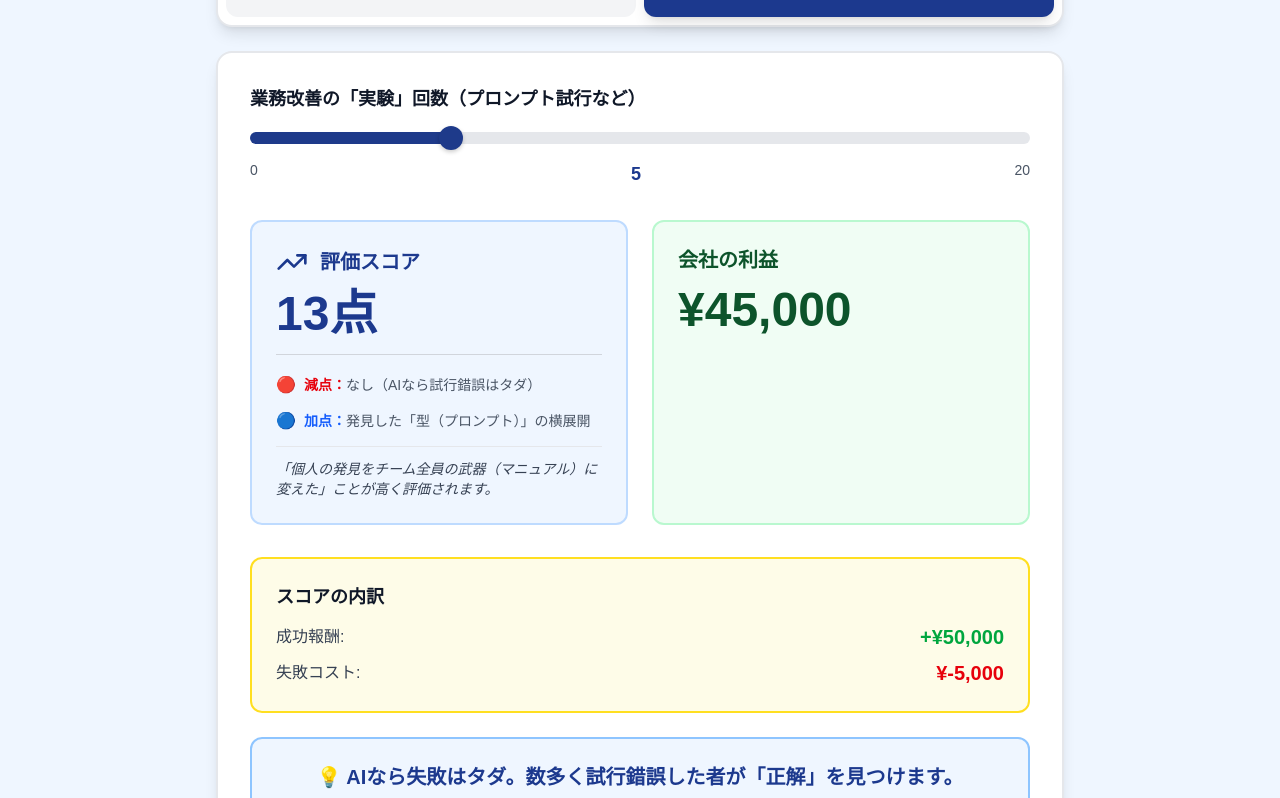
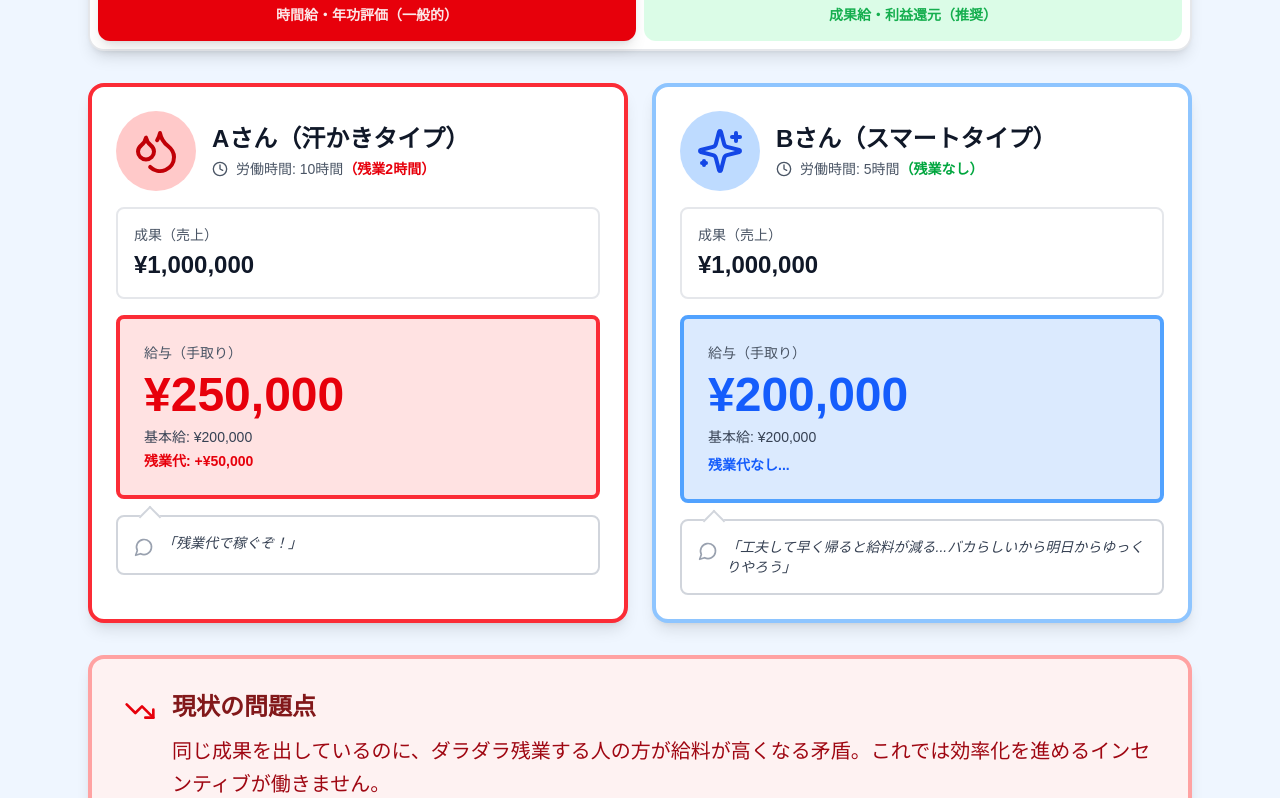
Before and after one commit to h-suzuki-4079/stealth-dx-tool, a Next.js app: page / in a window 1280 px wide. Shown: the part 1922-2720 px from the top of the page. Built offline with nearby package versions, Linux system fonts and the light colour scheme.

Commit message:
change step 2 to overtime paradox

```diff
--- a/src/components/Step2EvaluationSimulator.tsx
+++ b/src/components/Step2EvaluationSimulator.tsx
@@ -1,318 +1,309 @@
 'use client';
 
 import React, { useState } from 'react';
-import { Slider } from './ui/Slider';
-import { TrendingUp, TrendingDown, AlertCircle } from 'lucide-react';
+import {
+  Droplets,
+  Sparkles,
+  Clock,
+  TrendingUp,
+  TrendingDown,
+  MessageCircle,
+  AlertCircle,
+  CheckCircle
+} from 'lucide-react';
 
-type Mode = 'showa' | 'reiwa';
+type Mode = 'current' | 'result';
 
 export const Step2EvaluationSimulator: React.FC = () => {
-  const [mode, setMode] = useState<Mode>('reiwa');
-  const [challengeCount, setChallengeCount] = useState(5);
+  const [mode, setMode] = useState<Mode>('current');
 
-  // 昭和モード（減点主義）の計算
-  const calculateShowaMode = () => {
-    // 失敗コストが高く、挑戦回数が増えるほど評価と利益が下がる
-    const failureCost = challengeCount * 15000; // 1回あたりの失敗コスト
-    const baseScore = 100;
-    const penalty = challengeCount * 5; // 挑戦回数が増えるほど減点
-    const evaluationScore = Math.max(0, baseScore - penalty);
-
-    const baseProfit = 1000000;
-    const companyProfit = Math.max(0, baseProfit - failureCost);
-
-    return {
-      evaluationScore,
-      companyProfit,
-      successReward: 0,
-      failureCost: -failureCost,
-      message: '失敗コストが高いため、社員は「何もしない」ことが最適解になります。',
-    };
+  // 現状の給与規定モード
+  const currentMode = {
+    personA: {
+      name: 'Aさん（汗かきタイプ）',
+      icon: Droplets,
+      workHours: 10,
+      overtimeHours: 2,
+      sales: 1000000,
+      baseSalary: 200000,
+      overtimePay: 50000,
+      totalSalary: 250000,
+      comment: '残業代で稼ぐぞ！',
+      color: 'red',
+    },
+    personB: {
+      name: 'Bさん（スマートタイプ）',
+      icon: Sparkles,
+      workHours: 5,
+      overtimeHours: 0,
+      sales: 1000000,
+      baseSalary: 200000,
+      overtimePay: 0,
+      totalSalary: 200000,
+      comment: '工夫して早く帰ると給料が減る...バカらしいから明日からゆっくりやろう',
+      color: 'blue',
+    },
   };
 
-  // 令和モード（加点主義）の計算
-  const calculateReiwaMode = () => {
-    // AI活用により失敗コストが無視でき、挑戦回数が増えるほど評価と利益が上がる
-    const successRate = Math.min(0.3, 0.05 + challengeCount * 0.01); // 挑戦回数が増えるほど成功率が上がる
-    const successReward = challengeCount * successRate * 100000; // 成功報酬
-    const failureCost = challengeCount * 1000; // AI活用により失敗コストは低い
-    const evaluationScore = Math.round(challengeCount * 2.5);
-    const companyProfit = Math.round(successReward - failureCost);
-
-    return {
-      evaluationScore,
-      companyProfit,
-      successReward: Math.round(successReward),
-      failureCost: -failureCost,
-      message: 'AIなら失敗はタダ。数多く試行錯誤した者が「正解」を見つけます。',
-    };
+  // 成果配分ルールモード
+  const resultMode = {
+    personA: {
+      name: 'Aさん（汗かきタイプ）',
+      icon: Droplets,
+      workHours: 10,
+      overtimeHours: 2,
+      sales: 1000000,
+      baseSalary: 200000,
+      productivityBonus: 0,
+      totalSalary: 200000,
+      comment: 'ヤバい、私もツール覚えなきゃ',
+      color: 'gray',
+      evaluation: '効率化の指導対象',
+    },
+    personB: {
+      name: 'Bさん（スマートタイプ）',
+      icon: Sparkles,
+      workHours: 5,
+      overtimeHours: 0,
+      sales: 1000000,
+      baseSalary: 200000,
+      productivityBonus: 80000,
+      totalSalary: 280000,
+      comment: 'もっと効率化してボーナス増やすぞ！',
+      color: 'green',
+      evaluation: '最高評価！',
+    },
   };
 
-  const result = mode === 'showa' ? calculateShowaMode() : calculateReiwaMode();
+  const data = mode === 'current' ? currentMode : resultMode;
 
   return (
-    <div className="w-full max-w-4xl mx-auto px-6 py-12">
+    <div className="w-full max-w-6xl mx-auto px-6 py-12">
       <h2 className="text-4xl font-bold text-blue-900 mb-8 text-center">
-        Step 2: 評価制度シミュレーター
+        頑張る人が損をする？ 給与と評価の矛盾チェック
       </h2>
 
       {/* モード切り替えタブ */}
-      <div className="bg-white rounded-2xl p-2 shadow-lg border-2 border-gray-200 mb-6">
+      <div className="bg-white rounded-2xl p-2 shadow-lg border-2 border-gray-200 mb-8">
         <div className="flex gap-2">
           <button
-            onClick={() => setMode('showa')}
+            onClick={() => setMode('current')}
             className={`flex-1 py-4 px-6 rounded-xl font-bold text-xl transition-all duration-300 ${
-              mode === 'showa'
-                ? 'bg-gray-700 text-white shadow-lg'
+              mode === 'current'
+                ? 'bg-red-600 text-white shadow-lg'
                 : 'bg-gray-100 text-gray-600 hover:bg-gray-200'
             }`}
           >
             <div className="flex items-center justify-center gap-2">
               <AlertCircle className="w-6 h-6" />
-              <span>昭和・労働集約モデル（減点主義）</span>
+              <span>[A] 現状の給与規定</span>
             </div>
+            <div className="text-sm mt-1 opacity-90">時間給・年功評価（一般的）</div>
           </button>
           <button
-            onClick={() => setMode('reiwa')}
+            onClick={() => setMode('result')}
             className={`flex-1 py-4 px-6 rounded-xl font-bold text-xl transition-all duration-300 ${
-              mode === 'reiwa'
-                ? 'bg-blue-900 text-white shadow-lg'
-                : 'bg-blue-100 text-blue-600 hover:bg-blue-200'
+              mode === 'result'
+                ? 'bg-green-600 text-white shadow-lg'
+                : 'bg-green-100 text-green-600 hover:bg-green-200'
             }`}
           >
             <div className="flex items-center justify-center gap-2">
-              <TrendingUp className="w-6 h-6" />
-              <span>令和・AI活用モデル（加点主義）</span>
+              <CheckCircle className="w-6 h-6" />
+              <span>[B] 成果配分ルール</span>
             </div>
+            <div className="text-sm mt-1 opacity-90">成果給・利益還元（推奨）</div>
           </button>
         </div>
       </div>
 
-      <div className="bg-white rounded-2xl p-8 shadow-lg border-2 border-gray-200 mb-6">
-        <div className="mb-8">
-          <Slider
-            value={challengeCount}
-            onChange={setChallengeCount}
-            min={0}
-            max={20}
-            step={1}
-            label="業務改善の「実験」回数（プロンプト試行など）"
-          />
-        </div>
-
-        <div className="grid md:grid-cols-2 gap-6 mb-8">
-          <div
-            className={`rounded-xl p-6 border-2 transition-all duration-300 ${
-              mode === 'showa'
-                ? 'bg-gray-50 border-gray-300'
-                : 'bg-blue-50 border-blue-200'
-            }`}
-          >
-            <div className="flex items-center gap-3 mb-3">
-              {mode === 'showa' ? (
-                <TrendingDown className="w-8 h-8 text-gray-700" />
-              ) : (
-                <TrendingUp className="w-8 h-8 text-blue-900" />
-              )}
-              <h3
-                className={`text-xl font-semibold ${
-                  mode === 'showa' ? 'text-gray-700' : 'text-blue-900'
-                }`}
-              >
-                評価スコア
-              </h3>
+      {/* 2人の社員の比較カード */}
+      <div className="grid md:grid-cols-2 gap-6 mb-8">
+        {/* Aさん */}
+        <div className={`bg-white rounded-2xl p-6 shadow-lg border-4 transition-all duration-300 ${
+          mode === 'current'
+            ? 'border-red-500 bg-red-50'
+            : 'border-gray-300 bg-gray-50'
+        }`}>
+          <div className="flex items-center gap-4 mb-4">
+            <div className={`p-4 rounded-full ${
+              mode === 'current' ? 'bg-red-200' : 'bg-gray-200'
+            }`}>
+              {React.createElement(data.personA.icon, {
+                className: `w-12 h-12 ${
+                  mode === 'current' ? 'text-red-700' : 'text-gray-600'
+                }`
+              })}
             </div>
-            <p
-              className={`text-5xl font-bold ${
-                mode === 'showa' ? 'text-gray-700' : 'text-blue-900'
-              }`}
-            >
-              {result.evaluationScore}点
-            </p>
-
-            {/* 評価スコアの内訳 */}
-            <div className="mt-4 space-y-2 pt-4 border-t border-gray-300">
-              {mode === 'showa' ? (
-                <>
-                  <div className="flex items-start gap-2">
-                    <span className="text-red-600">🔴</span>
-                    <div className="flex-1">
-                      <span className="text-sm text-gray-600">
-                        <span className="font-semibold text-red-600">減点：</span>
-                        失敗による手戻りコスト（残業代増）
-                      </span>
-                    </div>
-                  </div>
-                  <div className="flex items-start gap-2">
-                    <span className="text-blue-600">🔵</span>
-                    <div className="flex-1">
-                      <span className="text-sm text-gray-600">
-                        <span className="font-semibold text-blue-600">加点：</span>
-                        なし（現状維持が目標）
-                      </span>
-                    </div>
-                  </div>
-                  <div className="mt-3 pt-3 border-t border-gray-200">
-                    <p className="text-sm text-gray-700 italic">
-                      「余計なことをしてミスするくらいなら、何もしない方がマシ」と判断されます。
-                    </p>
-                  </div>
-                </>
-              ) : (
-                <>
-                  <div className="flex items-start gap-2">
-                    <span className="text-red-600">🔴</span>
-                    <div className="flex-1">
-                      <span className="text-sm text-gray-600">
-                        <span className="font-semibold text-red-600">減点：</span>
-                        なし（AIなら試行錯誤はタダ）
-                      </span>
-                    </div>
-                  </div>
-                  <div className="flex items-start gap-2">
-                    <span className="text-blue-600">🔵</span>
-                    <div className="flex-1">
-                      <span className="text-sm text-gray-600">
-                        <span className="font-semibold text-blue-600">加点：</span>
-                        発見した「型（プロンプト）」の横展開
-                      </span>
-                    </div>
-                  </div>
-                  <div className="mt-3 pt-3 border-t border-gray-200">
-                    <p className="text-sm text-gray-700 italic">
-                      「個人の発見をチーム全員の武器（マニュアル）に変えた」ことが高く評価されます。
-                    </p>
-                  </div>
-                </>
-              )}
+            <div>
+              <h3 className="text-2xl font-bold text-gray-900">{data.personA.name}</h3>
+              <div className="flex items-center gap-2 mt-1">
+                <Clock className="w-4 h-4 text-gray-600" />
+                <span className="text-sm text-gray-600">
+                  労働時間: {data.personA.workHours}時間
+                  {data.personA.overtimeHours > 0 && (
+                    <span className="text-red-600 font-semibold">
+                      （残業{data.personA.overtimeHours}時間）
+                    </span>
+                  )}
+                </span>
+              </div>
             </div>
           </div>
 
-          <div
-            className={`rounded-xl p-6 border-2 transition-all duration-300 ${
-              mode === 'showa'
-                ? 'bg-gray-50 border-gray-300'
-                : 'bg-green-50 border-green-200'
-            }`}
-          >
-            <h3
-              className={`text-xl font-semibold mb-3 ${
-                mode === 'showa' ? 'text-gray-700' : 'text-green-900'
-              }`}
-            >
-              会社の利益
-            </h3>
-            <p
-              className={`text-5xl font-bold ${
-                mode === 'showa' ? 'text-gray-700' : 'text-green-900'
-              }`}
-            >
-              ¥{result.companyProfit.toLocaleString()}
-            </p>
-            {mode === 'showa' && (
-              <p className="text-sm text-gray-600 mt-2">
-                残業代などのコスト増で利益が減少
+          <div className="mb-4 p-4 bg-white rounded-lg border-2 border-gray-200">
+            <div className="text-sm text-gray-600 mb-1">成果（売上）</div>
+            <div className="text-2xl font-bold text-gray-900">
+              ¥{data.personA.sales.toLocaleString()}
+            </div>
+          </div>
+
+          <div className={`mb-4 p-6 rounded-lg border-4 ${
+            mode === 'current'
+              ? 'bg-red-100 border-red-500'
+              : 'bg-gray-100 border-gray-400'
+          }`}>
+            <div className="text-sm text-gray-600 mb-2">給与（手取り）</div>
+            <div className={`text-5xl font-bold mb-2 ${
+              mode === 'current' ? 'text-red-600' : 'text-gray-700'
+            }`}>
+              ¥{data.personA.totalSalary.toLocaleString()}
+            </div>
+            {mode === 'current' ? (
+              <div className="text-sm text-gray-700 space-y-1">
+                <div>基本給: ¥{data.personA.baseSalary.toLocaleString()}</div>
+                <div className="text-red-600 font-semibold">
+                  残業代: +¥{data.personA.overtimePay.toLocaleString()}
+                </div>
+              </div>
+            ) : (
+              <div className="text-sm text-gray-700">
+                <div>基本給: ¥{data.personA.baseSalary.toLocaleString()}</div>
+                <div className="text-gray-600 mt-2 font-semibold">
+                  {data.personA.evaluation}
+                </div>
+              </div>
+            )}
+          </div>
+
+          {/* 吹き出し */}
+          <div className="bg-white rounded-lg p-4 border-2 border-gray-300 relative">
+            <div className="absolute -top-2 left-6 w-4 h-4 bg-white border-l-2 border-t-2 border-gray-300 transform rotate-45"></div>
+            <div className="flex items-start gap-2">
+              <MessageCircle className="w-5 h-5 text-gray-400 mt-1 flex-shrink-0" />
+              <p className="text-sm text-gray-700 italic">
+                「{data.personA.comment}」
               </p>
-            )}
+            </div>
           </div>
         </div>
 
-        {/* スコアの内訳 */}
-        <div
-          className={`rounded-xl p-6 border-2 mb-6 transition-all duration-300 ${
-            mode === 'showa'
-              ? 'bg-gray-50 border-gray-300'
-              : 'bg-yellow-50 border-yellow-300'
-          }`}
-        >
-          <h4 className="text-lg font-semibold text-gray-900 mb-3">スコアの内訳</h4>
-          <div className="space-y-2">
-            {mode === 'reiwa' && (
-              <div className="flex justify-between items-center">
-                <span className="text-gray-700">成功報酬:</span>
-                <span className="text-green-600 font-bold text-xl">
-                  +¥{result.successReward.toLocaleString()}
+        {/* Bさん */}
+        <div className={`bg-white rounded-2xl p-6 shadow-lg border-4 transition-all duration-300 ${
+          mode === 'current'
+            ? 'border-blue-300 bg-blue-50'
+            : 'border-green-500 bg-green-50'
+        }`}>
+          <div className="flex items-center gap-4 mb-4">
+            <div className={`p-4 rounded-full ${
+              mode === 'current' ? 'bg-blue-200' : 'bg-green-200'
+            }`}>
+              {React.createElement(data.personB.icon, {
+                className: `w-12 h-12 ${
+                  mode === 'current' ? 'text-blue-700' : 'text-green-700'
+                }`
+              })}
+            </div>
+            <div>
+              <h3 className="text-2xl font-bold text-gray-900">{data.personB.name}</h3>
+              <div className="flex items-center gap-2 mt-1">
+                <Clock className="w-4 h-4 text-gray-600" />
+                <span className="text-sm text-gray-600">
+                  労働時間: {data.personB.workHours}時間
+                  {data.personB.overtimeHours === 0 && (
+                    <span className="text-green-600 font-semibold">（残業なし）</span>
+                  )}
                 </span>
               </div>
-            )}
-            <div className="flex justify-between items-center">
-              <span className="text-gray-700">失敗コスト:</span>
-              <span className="text-red-600 font-bold text-xl">
-                ¥{result.failureCost.toLocaleString()}
-              </span>
             </div>
-            {mode === 'showa' && (
-              <div className="flex justify-between items-center">
-                <span className="text-gray-700">減点ペナルティ:</span>
-                <span className="text-red-600 font-bold text-xl">
-                  -{challengeCount * 5}点
-                </span>
+          </div>
+
+          <div className="mb-4 p-4 bg-white rounded-lg border-2 border-gray-200">
+            <div className="text-sm text-gray-600 mb-1">成果（売上）</div>
+            <div className="text-2xl font-bold text-gray-900">
+              ¥{data.personB.sales.toLocaleString()}
+            </div>
+          </div>
+
+          <div className={`mb-4 p-6 rounded-lg border-4 ${
+            mode === 'current'
+              ? 'bg-blue-100 border-blue-400'
+              : 'bg-green-100 border-green-500'
+          }`}>
+            <div className="text-sm text-gray-600 mb-2">給与（手取り）</div>
+            <div className={`text-5xl font-bold mb-2 ${
+              mode === 'current' ? 'text-blue-600' : 'text-green-600'
+            }`}>
+              ¥{data.personB.totalSalary.toLocaleString()}
+            </div>
+            {mode === 'current' ? (
+              <div className="text-sm text-gray-700">
+                <div>基本給: ¥{data.personB.baseSalary.toLocaleString()}</div>
+                <div className="text-blue-600 mt-2 font-semibold">残業代なし...</div>
+              </div>
+            ) : (
+              <div className="text-sm text-gray-700 space-y-1">
+                <div>基本給: ¥{data.personB.baseSalary.toLocaleString()}</div>
+                <div className="text-green-600 font-semibold">
+                  生産性手当: +¥{data.personB.productivityBonus.toLocaleString()}
+                </div>
+                <div className="text-green-700 font-bold text-lg mt-2">
+                  {data.personB.evaluation}
+                </div>
               </div>
             )}
           </div>
-        </div>
 
-        {/* メッセージ */}
-        <div
-          className={`rounded-xl p-6 border-2 transition-all duration-300 ${
-            mode === 'showa'
-              ? 'bg-red-50 border-red-300'
-              : 'bg-blue-50 border-blue-300'
-          }`}
-        >
-          <p
-            className={`text-xl font-semibold text-center ${
-              mode === 'showa' ? 'text-red-900' : 'text-blue-900'
-            }`}
-          >
-            💡 {result.message}
-          </p>
+          {/* 吹き出し */}
+          <div className="bg-white rounded-lg p-4 border-2 border-gray-300 relative">
+            <div className="absolute -top-2 left-6 w-4 h-4 bg-white border-l-2 border-t-2 border-gray-300 transform rotate-45"></div>
+            <div className="flex items-start gap-2">
+              <MessageCircle className="w-5 h-5 text-gray-400 mt-1 flex-shrink-0" />
+              <p className="text-sm text-gray-700 italic">
+                「{data.personB.comment}」
+              </p>
+            </div>
+          </div>
         </div>
       </div>
 
-      {/* グラフ表示 */}
-      <div className="bg-white rounded-xl p-6 shadow-lg border-2 border-gray-200">
-        <h3 className="text-xl font-semibold text-gray-900 mb-4">
-          評価スコアの推移
-        </h3>
-        <div className="h-64 flex items-end justify-between gap-2">
-          {Array.from({ length: 21 }, (_, i) => {
-            let height: number;
-            if (mode === 'showa') {
-              // 昭和モード：右肩下がり
-              const baseScore = 100;
-              const penalty = i * 5;
-              const score = Math.max(0, baseScore - penalty);
-              height = (score / 100) * 100;
-            } else {
-              // 令和モード：右肩上がり
-              height = (i * 2.5) / 50 * 100;
-            }
-            const isActive = i <= challengeCount;
-            return (
-              <div
-                key={i}
-                className={`flex-1 rounded-t transition-all duration-300 ${
-                  isActive
-                    ? mode === 'showa'
-                      ? 'bg-gray-600'
-                      : 'bg-blue-900'
-                    : 'bg-gray-200'
-                }`}
-                style={{ height: `${Math.max(height, 5)}%` }}
-                title={
-                  mode === 'showa'
-                    ? `${i}回: ${Math.max(0, 100 - i * 5)}点`
-                    : `${i}回: ${Math.round(i * 2.5)}点`
-                }
-              />
-            );
-          })}
-        </div>
-        <div className="mt-4 text-sm text-gray-600 text-center">
-          {mode === 'showa'
-            ? '実験回数が増えるほど評価スコアが下がります'
-            : '実験回数に応じて評価スコアが上がります'}
+      {/* まとめメッセージ */}
+      <div className={`rounded-2xl p-8 shadow-lg border-4 transition-all duration-300 ${
+        mode === 'current'
+          ? 'bg-red-50 border-red-300'
+          : 'bg-green-50 border-green-300'
+      }`}>
+        <div className="flex items-start gap-4">
+          {mode === 'current' ? (
+            <TrendingDown className="w-8 h-8 text-red-600 flex-shrink-0 mt-1" />
+          ) : (
+            <TrendingUp className="w-8 h-8 text-green-600 flex-shrink-0 mt-1" />
+          )}
+          <div>
+            <h3 className={`text-2xl font-bold mb-3 ${
+              mode === 'current' ? 'text-red-900' : 'text-green-900'
+            }`}>
+              {mode === 'current' ? '現状の問題点' : '解決策'}
+            </h3>
+            <p className={`text-xl leading-relaxed ${
+              mode === 'current' ? 'text-red-800' : 'text-green-800'
+            }`}>
+              {mode === 'current'
+                ? '同じ成果を出しているのに、ダラダラ残業する人の方が給料が高くなる矛盾。これでは効率化を進めるインセンティブが働きません。'
+                : '「時間をかけた人」を評価する限り、会社から無駄作業はなくなりません。浮いたコストを還元する「仕組み」に変えるだけで、社員は自ら動き出します。'
+              }
+            </p>
+          </div>
         </div>
       </div>
     </div>
```
